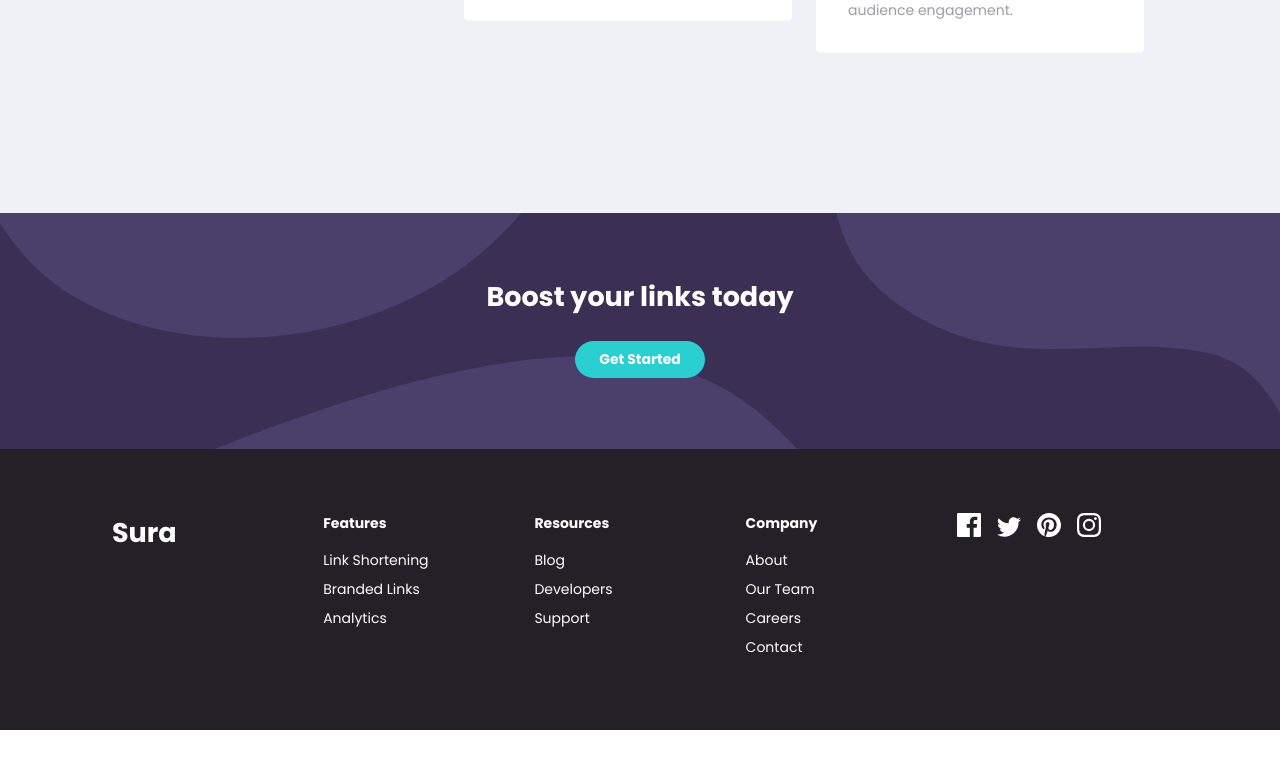
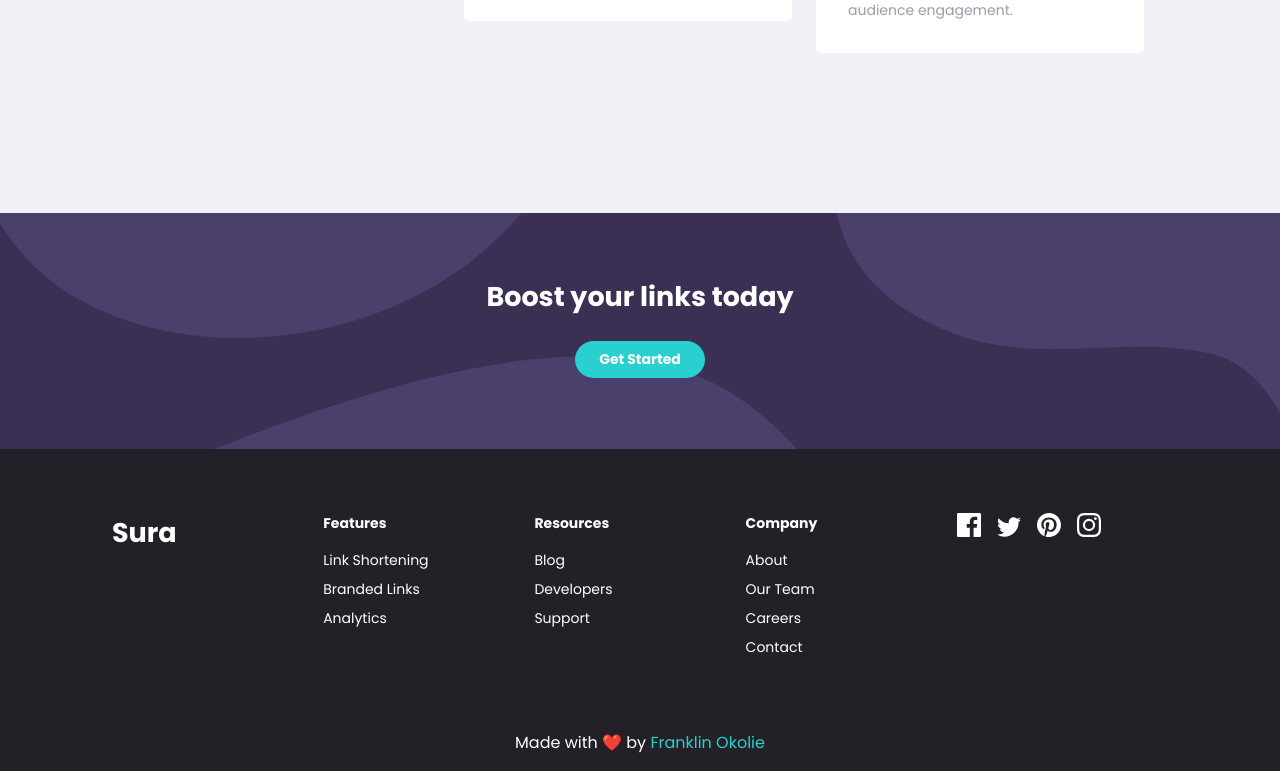
Before and after one commit to DeveloperAspire/sura, a React (Create React App) app: page / in a window 1280 px wide. Shown: the part 1295-2066 px from the top of the page. Before the commit the page ends 2025 px from the top, so only its background shows below. Built offline with nearby package versions, Linux system fonts and the light colour scheme.

Commit message:
Added the markup and styling for my trademark

```diff
--- a/src/components/Layout/Footer.jsx
+++ b/src/components/Layout/Footer.jsx
@@ -9,6 +9,7 @@ import twitter from "../../images/icon-twitter.svg";
 const Footer = () => {
   return (
     <footer>
+      <div className={classes.container}>
         <h2>Sura</h2>
         <ul className={classes.features}>
           <li>Features</li>
@@ -35,6 +36,13 @@ const Footer = () => {
           <img src={pinterest} alt="" />
           <img src={instagram} alt="" />
         </div>
+      </div>
+      <div className={classes.trademark}>
+        <p>
+          Made with ❤️ by{" "}
+          <a href="https://github.com/DeveloperAspire">Franklin Okolie</a>
+        </p>
+      </div>
     </footer>
   );
 };
--- a/src/components/Layout/Footer.module.css
+++ b/src/components/Layout/Footer.module.css
@@ -1,10 +1,14 @@
 footer{
+       background-color:  hsl(260, 8%, 14%);
+}
+.container{
       background-color:  hsl(260, 8%, 14%);
       color:white;
       padding:4rem 7rem;
       display: grid;
       grid-template-columns: 1fr 1fr 1fr 1fr 1fr;
       align-items: start;
+      justify-content: flex-start;
 }
 ul{
       list-style-type: none;
@@ -24,8 +28,18 @@ ul li:hover{
       color:hsl(180, 66%, 49%);
       cursor: pointer;
 }
+.trademark{
+      text-align: center;
+      padding-bottom: 1rem;
+      color:white;
+      font-size: 16px;
+}
+.trademark a {
+       color:hsl(180, 66%, 49%);
+       text-decoration: none;
+}
 @media (max-width:540px){
-      footer{
+    .container{
       padding:4rem 4rem;
       text-align: center;
       grid-template-columns: 1fr;
```
Lines whose indentation alone changed are shown as unchanged.
